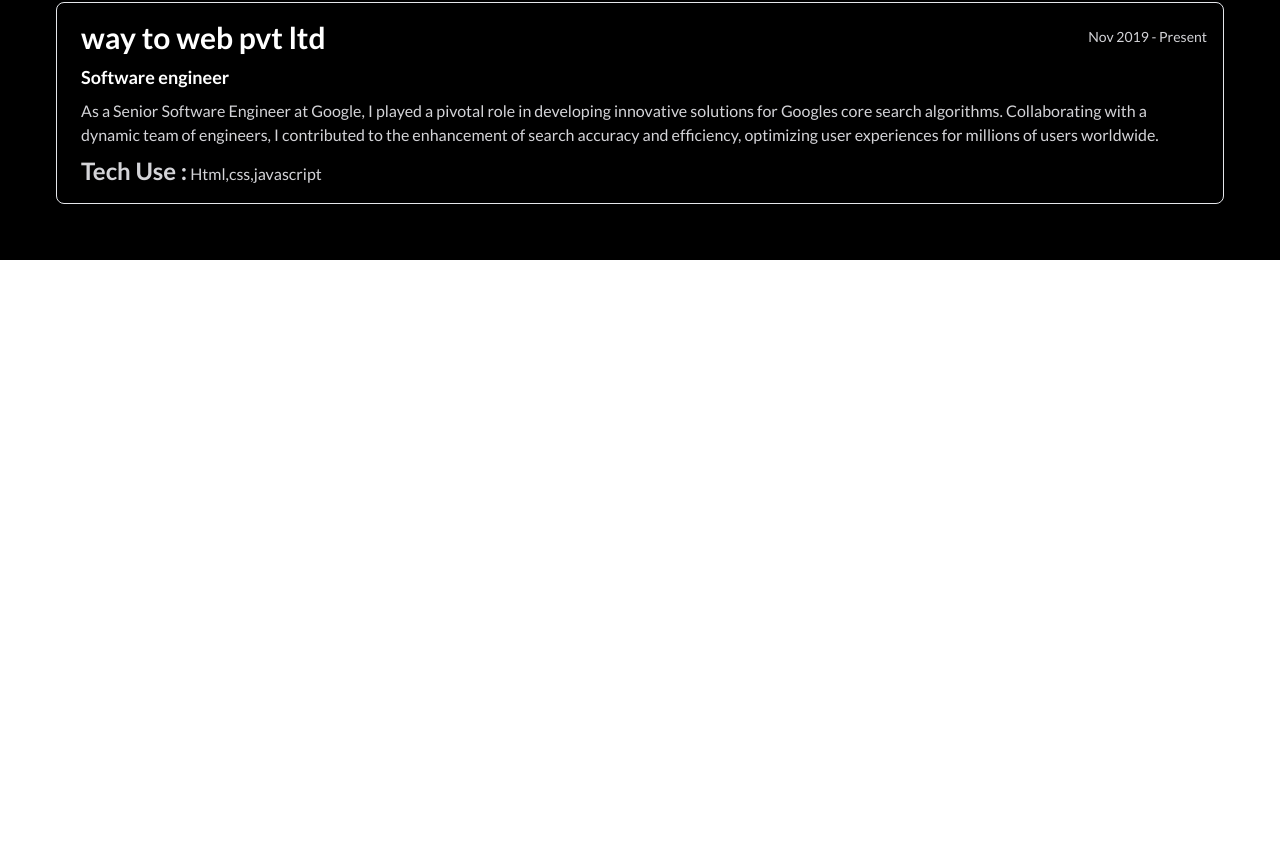
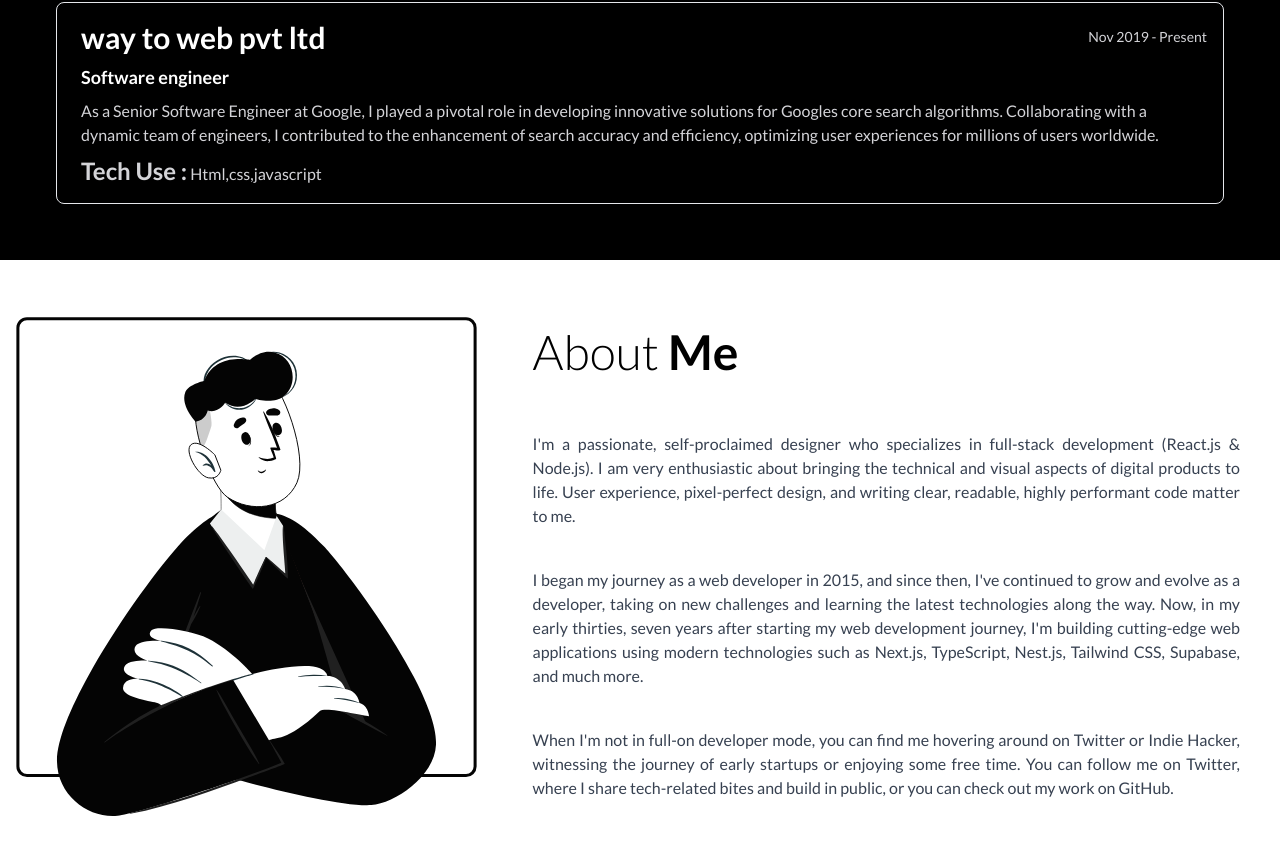
Before and after one commit to Blochnavaj/Profolio_NB, a React (Vite) app in the folder frontend/: page / in a window 1280 px wide. Shown: the part 1611-2459 px from the top of the page. Before the commit the page ends 1871 px from the top, so only its background shows below. Built offline with nearby package versions, Linux system fonts and the light colour scheme; a web font is replaced by a local one.

Commit message:
about me section

```diff
--- a/frontend/src/App.jsx
+++ b/frontend/src/App.jsx
@@ -3,6 +3,7 @@
 import Header from './Components/Header'
 import MySkills from './Components/MySkills'
 import MyExperience from './Components/MyExperience'
+import AboutMe from './Components/AboutMe'
 
  function App() {
    return (
@@ -13,6 +14,7 @@
       <MySkills/>
     </div>
     <MyExperience/>
+    <AboutMe/>
    </>
 
    )
--- /dev/null
+++ b/frontend/src/Components/AboutMe.jsx
@@ -0,0 +1,46 @@
+import React from 'react';
+import about_me from '../assets/about_me.svg';
+
+function AboutMe() {
+    return (
+        <div className="container mx-auto px-4 py-8">
+            <div className="md:flex ">
+                <img
+                    className="md:w-[500px] md:h-[500px] md:pr-8 md:mt-6 w-[343px] h-[343px]  flex justify-center items-center m-auto"
+                    src={about_me}
+                    alt="About Me Illustration"
+                />
+
+                <div className="grid justify-center items-center gap-10 m-auto  text-wrap md:text-wrap">
+
+                    <div className=''>
+                        <h2 className="text-5xl font-light text-center md:text-left md:mb-4 md:pl-6 md:pr-6 mt-5  ">
+                            About <span className="text-black font-bold ">Me</span>
+                        </h2>
+                    </div>
+                    <p className="text-gray-700 text-justify  md:pl-6 md:pr-6">
+                        I'm a passionate, self-proclaimed designer who specializes in full-stack development
+                        (React.js & Node.js). I am very enthusiastic about bringing the technical and visual
+                        aspects of digital products to life. User experience, pixel-perfect design, and writing
+                        clear, readable, highly performant code matter to me.
+                    </p>
+                    <p className="text-gray-700 text-justify md:pl-6 md:pr-6  ">
+                        I began my journey as a web developer in 2015, and since then, I've continued to grow
+                        and evolve as a developer, taking on new challenges and learning the latest technologies
+                        along the way. Now, in my early thirties, seven years after starting my web development
+                        journey, I'm building cutting-edge web applications using modern technologies such as
+                        Next.js, TypeScript, Nest.js, Tailwind CSS, Supabase, and much more.
+                    </p>
+                    <p className="text-gray-700 text-justify md:pl-6 md:pr-6 ">
+                        When I'm not in full-on developer mode, you can find me hovering around on Twitter or
+                        Indie Hacker, witnessing the journey of early startups or enjoying some free time. You
+                        can follow me on Twitter, where I share tech-related bites and build in public, or you
+                        can check out my work on GitHub.
+                    </p>
+                </div>
+            </div>
+        </div>
+    );
+}
+
+export default AboutMe;
--- a/frontend/src/Components/MyExperience.jsx
+++ b/frontend/src/Components/MyExperience.jsx
@@ -2,10 +2,11 @@
 import { workdata } from '../assets/data.js'
 
 function MyExperience() {
-  console.log(workdata)
-  return (
+   return (
     <>
+
       <div className='bg-black mt-6'>
+        {/* Tittle section  */}
         <div className='grid justify-center items-center md:mt-4 pt-6 '>
           <h1 className='text-white text-4xl font-light'>My <span className='font-bold'>Experience</span></h1>
         </div>
```
Also changed, not shown: frontend/src/assets/about_me.svg (added), frontend/src/assets/tailwind_css.png (deleted).
